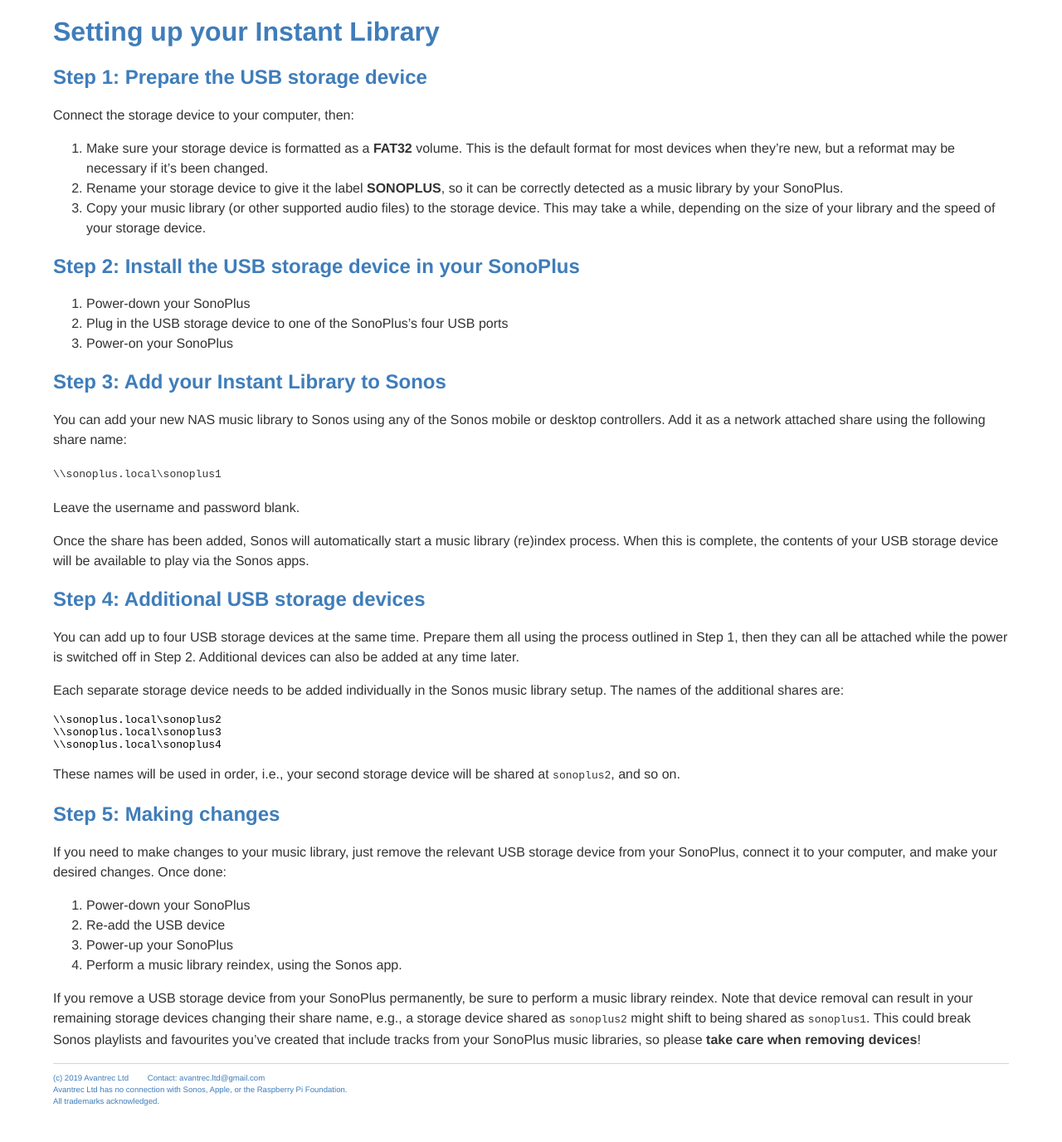
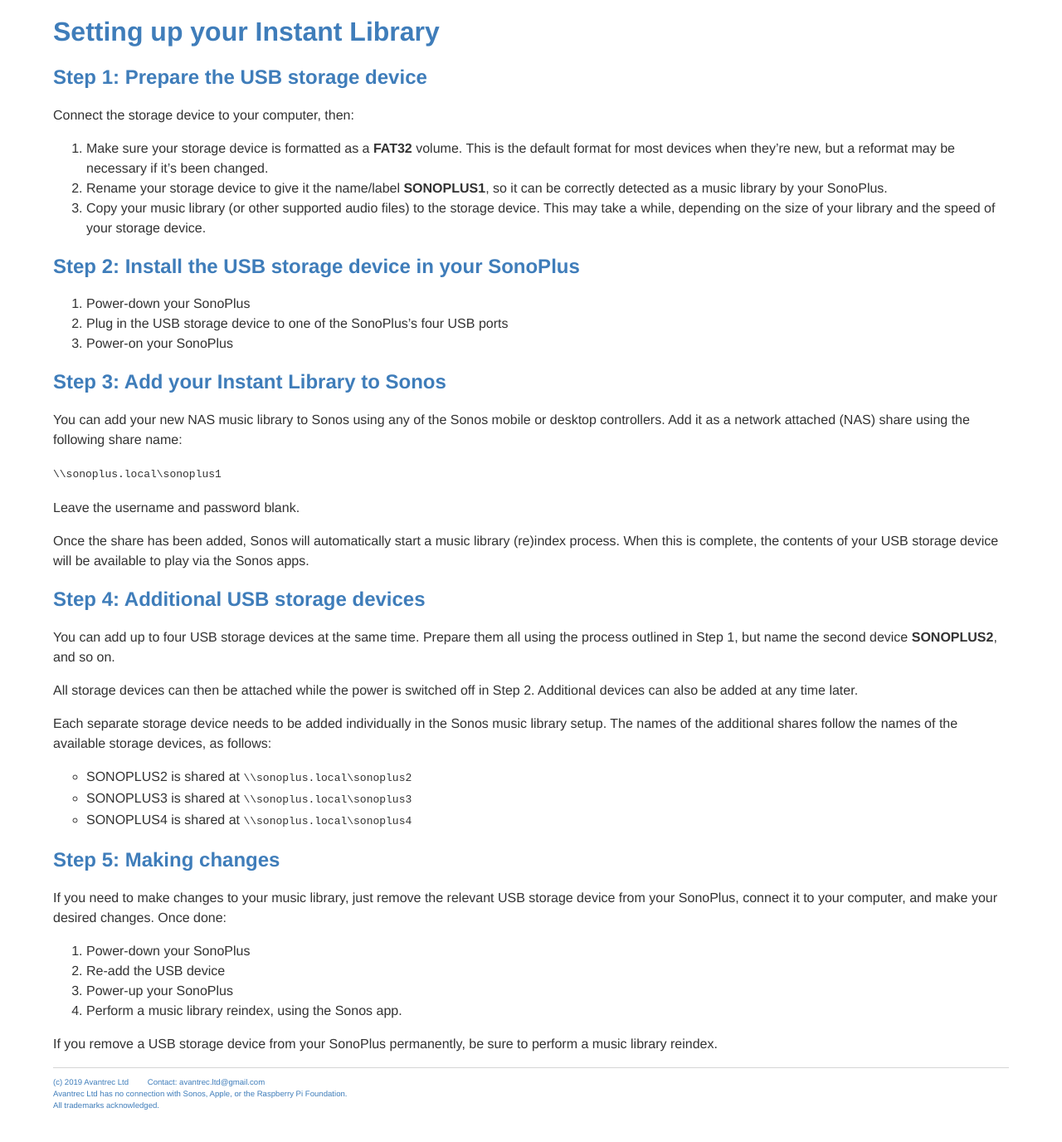
Before and after one commit to avantrec/avantrec.github.io, a Jekyll site: the page built from sonoplus/instantlibrary.md, in a window 1280 px wide and 1400 px high, scrolled down 565 px. Shown: the top 1376 px of the window at 83% size. Built offline with Jekyll 4.4.1, drawn with Linux system fonts in a browser that asks for light colours.

Commit message:
Change volume naming approach

````diff
--- a/sonoplus/instantlibrary.md
+++ b/sonoplus/instantlibrary.md
@@ -24,7 +24,7 @@
 Connect the storage device to your computer, then:
 
 1. Make sure your storage device is formatted as a **FAT32** volume. This is the default format for most devices when they're new, but a reformat may be necessary if it's been changed.
-1. Rename your storage device to give it the label **SONOPLUS**, so it can be correctly detected as a music library by your SonoPlus.
+1. Rename your storage device to give it the name/label **SONOPLUS1**, so it can be correctly detected as a music library by your SonoPlus.
 1. Copy your music library (or other supported audio files) to the storage device. This may take a while, depending on the size of your library and the speed of your storage device.
 
 ## Step 2: Install the USB storage device in your SonoPlus
@@ -35,7 +35,7 @@
 
 ## Step 3: Add your Instant Library to Sonos
 
-You can add your new NAS music library to Sonos using any of the Sonos mobile or desktop controllers. Add it as a network attached share using the following share name:
+You can add your new NAS music library to Sonos using any of the Sonos mobile or desktop controllers. Add it as a network attached (NAS) share using the following share name:
 
 `\\sonoplus.local\sonoplus1`
 
@@ -45,17 +45,16 @@
 
 ## Step 4: Additional USB storage devices
 
-You can add up to four USB storage devices at the same time. Prepare them all using the process outlined in Step 1, then they can all be attached while the power is switched off in Step 2. Additional devices can also be added at any time later.
+You can add up to four USB storage devices at the same time. Prepare them all using the process outlined in Step 1, but name the second device **SONOPLUS2**, and so on.
 
-Each separate storage device needs to be added individually in the Sonos music library setup. The names of the additional shares are:
+All storage devices can then be attached while the power is switched off in Step 2. Additional devices can also be added at any time later.
 
-```
-\\sonoplus.local\sonoplus2
-\\sonoplus.local\sonoplus3
-\\sonoplus.local\sonoplus4
-```
+Each separate storage device needs to be added individually in the Sonos music library setup. The names of the additional shares follow the names of the available storage devices, as follows:
 
-These names will be used in order, i.e., your second storage device will be shared at `sonoplus2`, and so on.
+- SONOPLUS2 is shared at `\\sonoplus.local\sonoplus2`
+- SONOPLUS3 is shared at `\\sonoplus.local\sonoplus3`
+- SONOPLUS4 is shared at `\\sonoplus.local\sonoplus4`
+
 
 ## Step 5: Making changes
 
@@ -66,4 +65,4 @@
 1. Power-up your SonoPlus
 1. Perform a music library reindex, using the Sonos app.
 
-If you remove a USB storage device from your SonoPlus permanently, be sure to perform a music library reindex. Note that device removal can result in your remaining storage devices changing their share name, e.g., a storage device shared as `sonoplus2` might shift to being shared as `sonoplus1`. This could break Sonos playlists and favourites you've created that include tracks from your SonoPlus music libraries, so please **take care when removing devices**!
+If you remove a USB storage device from your SonoPlus permanently, be sure to perform a music library reindex.
````
